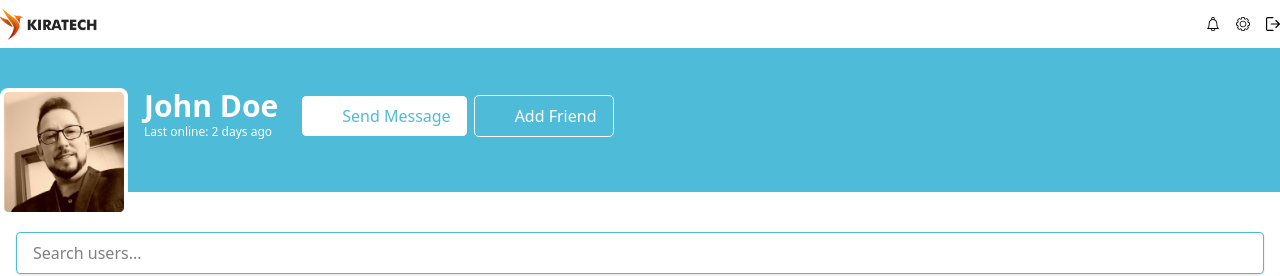
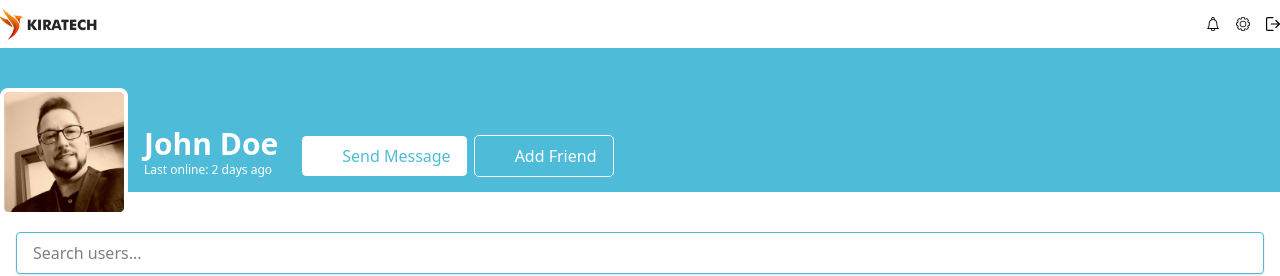
Before and after one commit to calvincliff129/random-user-list, a Vue app: page / in a window 1280 px wide. Shown: the top 276 px of the page. Built offline with nearby package versions, Linux system fonts and the light colour scheme; no server answers.

Commit message:
fix: fixes the profile section alignment to be offset to the bottom by -32px margin

```diff
--- a/src/components/ProfileSection.vue
+++ b/src/components/ProfileSection.vue
@@ -9,13 +9,10 @@ const onlineStatus = ref('Last online: 2 days ago')
 <template>
     <div class="relative flex justify-center items-end bg-[#4EBBD8] gap-2 py-2 h-36 text-white">
         <div
-            class="flex flex-row items-end justify-start sm:flex-row sm:items-start gap-4 w-full max-w-7xl">
-            <!-- Avatar Overlapping Bottom -->
-            <div class="-mb-8">
-                <img alt="Kiratech logo" class="rounded w-32 h-32" src="@/assets/Avatar.png" />
-            </div>
+            class="flex flex-row items-end justify-start sm:flex-row sm:items-start gap-4 w-full max-w-7xl h-full -mb-8">
+            <img alt="Kiratech logo" class="rounded w-32 h-32" src="@/assets/Avatar.png" />
 
-            <div class="flex flex-row justify-end items-end sm:items-start gap-6 h-full">
+            <div class="flex flex-row justify-end items-center gap-6 h-full">
                 <div class="flex flex-col">
                     <h2 class="text-3xl font-bold">{{ userName }}</h2>
                     <p class="text-xs font-light">{{ onlineStatus }}</p>
```
